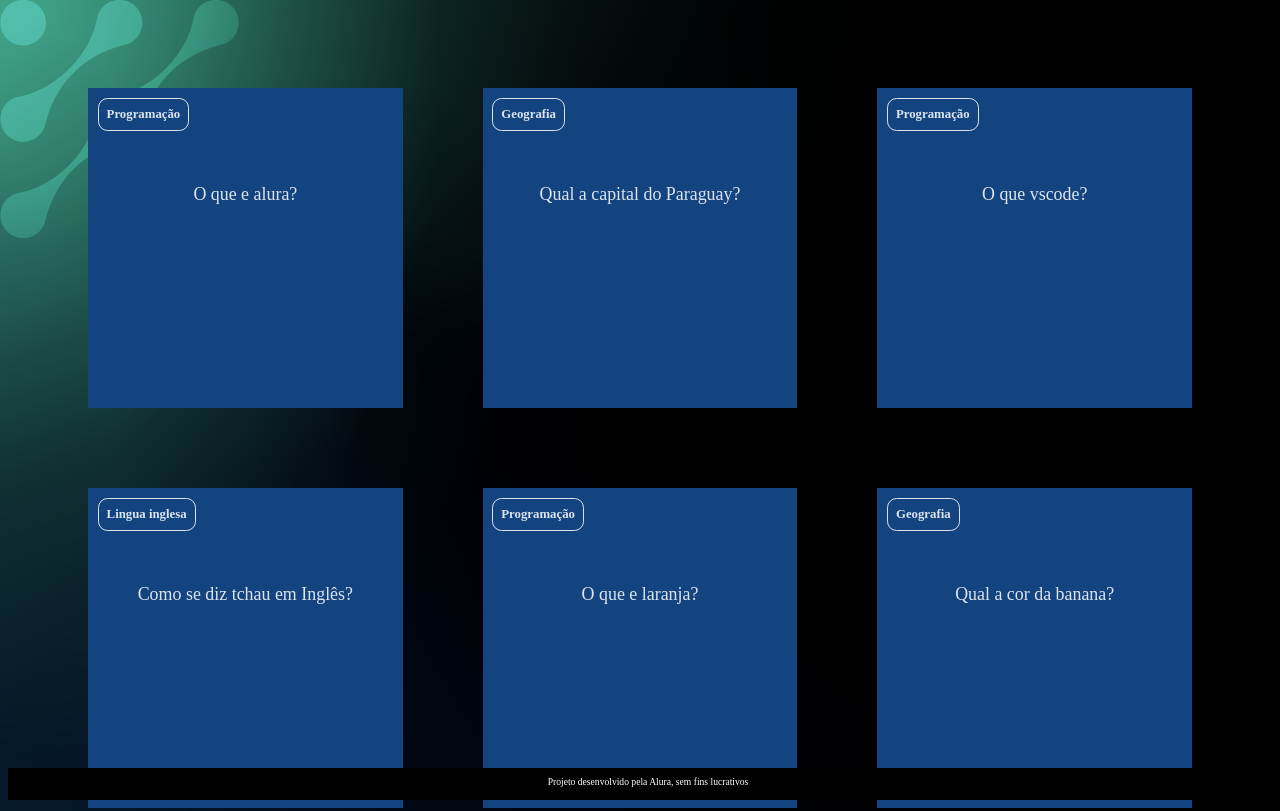
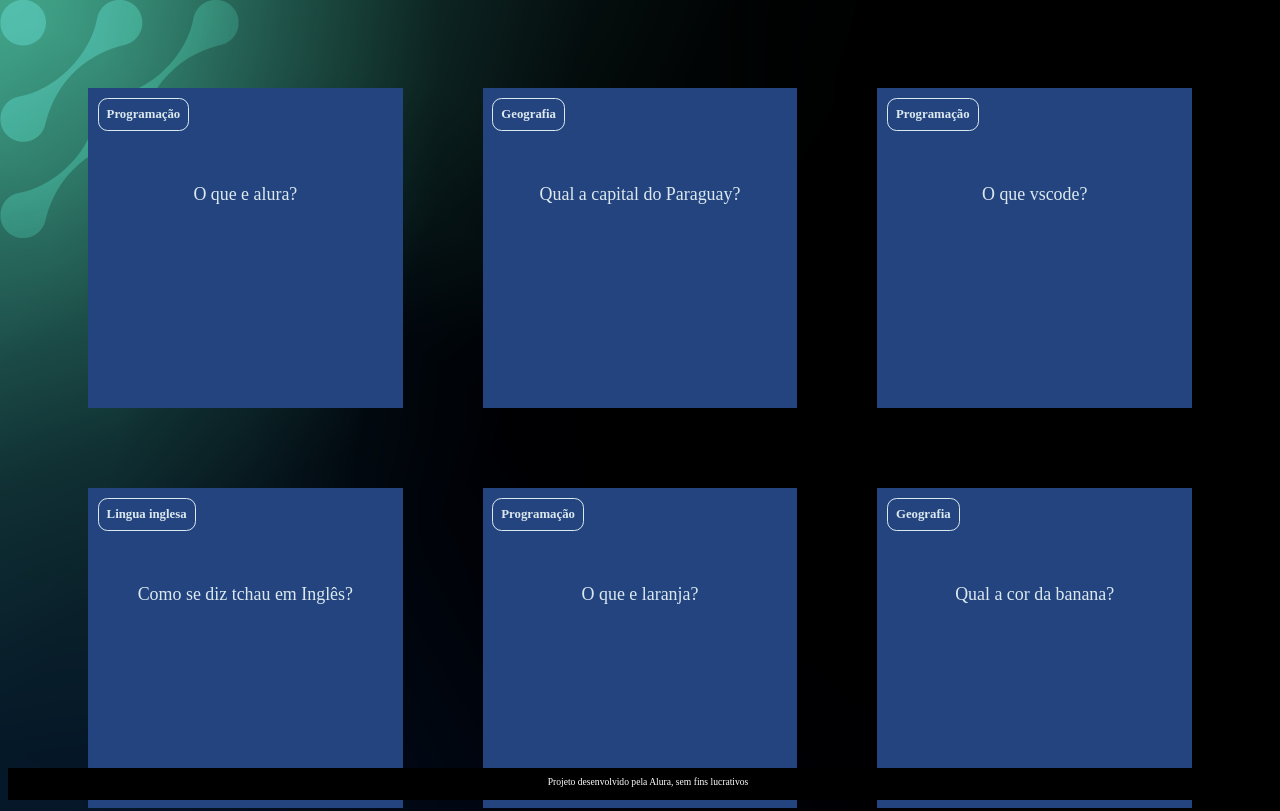
Before and after one commit to thamii008/cartao, a plain HTML site: page index.html in a window 1280 px wide. Shown: the top 811 px of the page. Drawn offline with Linux system fonts and the light colour scheme.

Commit message:
Update style.css

```diff
--- a/assets/style.css
+++ b/assets/style.css
@@ -1,7 +1,7 @@
 :root {
-    --text-color: #DBE4EF;
-    --card-front-color: #144480;
-    --card-back-color: #00F4BF;
+    --text-color: #DBE9EF;
+    --card-front-color: #244480;
+    --card-back-color: #11F9BF;
 }
 
 body {
```
